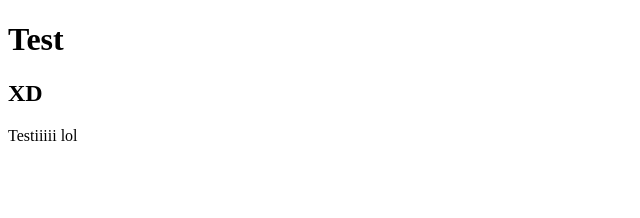
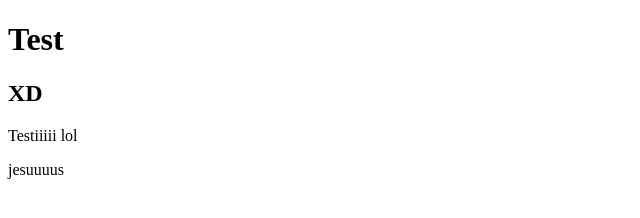
Before and after one commit to Denwell76/denwell76.github.io, a plain HTML site: page index.html in a window 1280 px wide. Shown: the full height of the page, 0-640 px from the left. Drawn offline with Linux system fonts and the light colour scheme.

Commit message:
2 teksti

```diff
--- a/index.html
+++ b/index.html
@@ -11,6 +11,7 @@
 <h1>Test</h1>
 <h2>XD</h2>
 <p>Testiiiii lol</p>
+<p> jesuuuus</p>
 </body>
 
 
```
